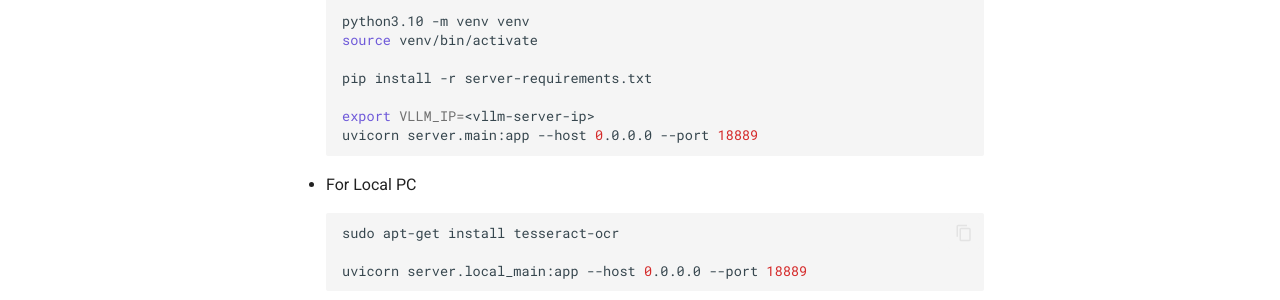
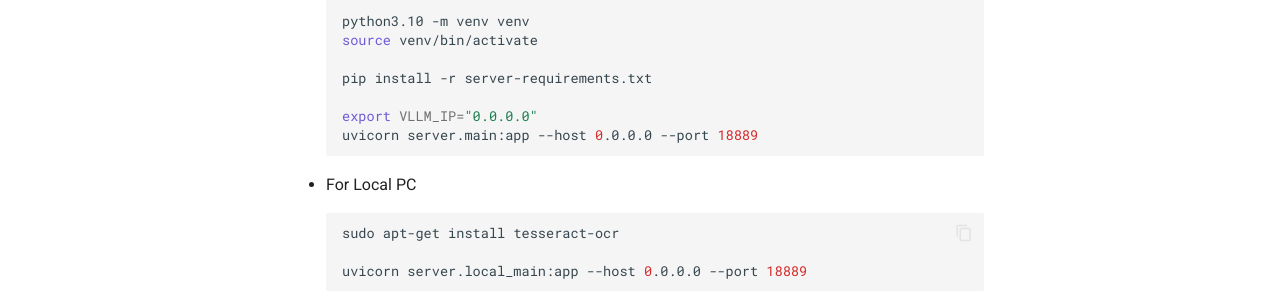
Before and after one commit to dwani-ai/docs, an MkDocs documentation site: the page built from docs/discovery/discovery_setup.md, in a window 1280 px wide and 950 px high. Shown: the part 447-747 px from the top of the window. Built offline with MkDocs 1.6.1 and Material for MkDocs 9.7.7, drawn with Linux system fonts in a browser that asks for light colours; comment, search, counter and statistics services are not loaded.

Commit message:
update-steps

````diff
--- a/docs/discovery/discovery_setup.md
+++ b/docs/discovery/discovery_setup.md
@@ -14,7 +14,7 @@ source venv/bin/activate
 
 pip install -r server-requirements.txt
 
-export VLLM_IP=<vllm-server-ip>
+export VLLM_IP="0.0.0.0"
 uvicorn server.main:app --host 0.0.0.0 --port 18889
 
 ```
````
